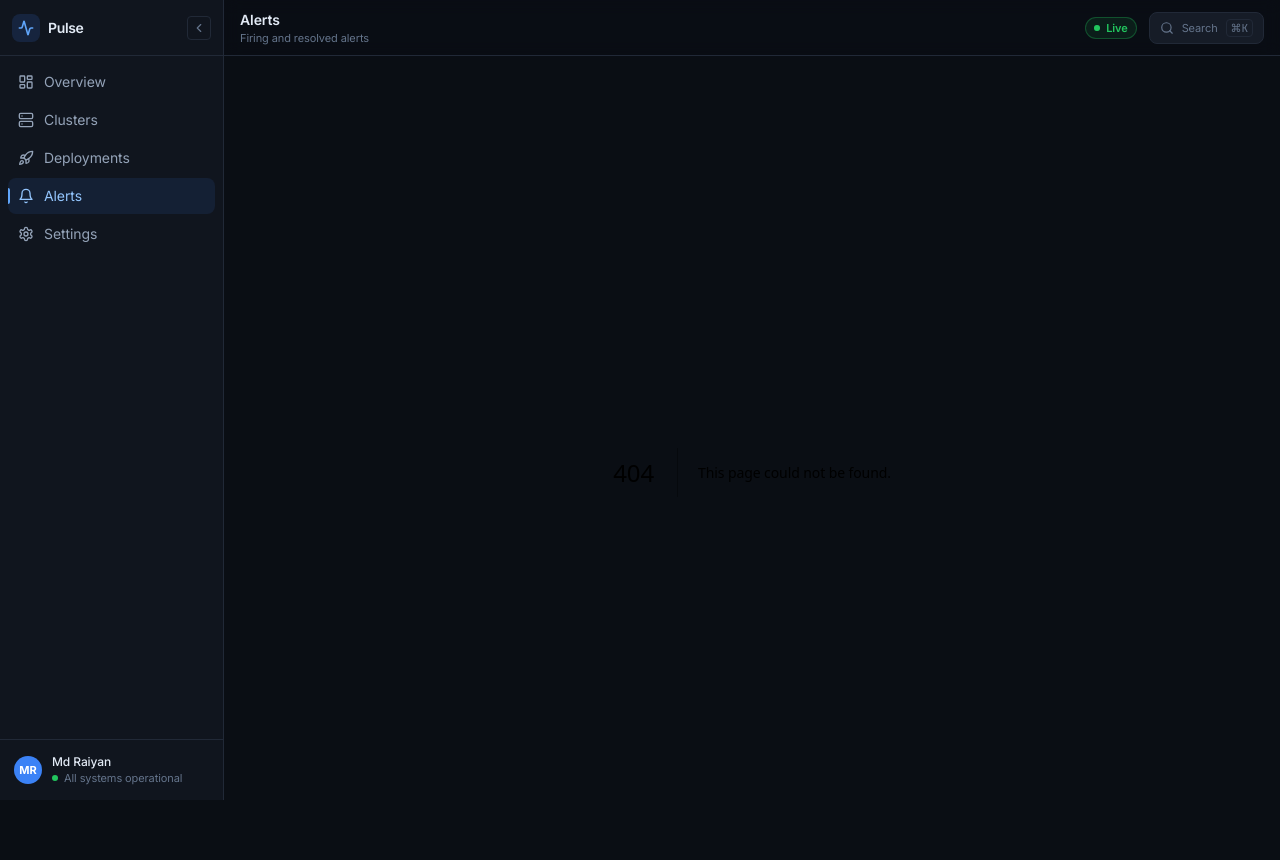
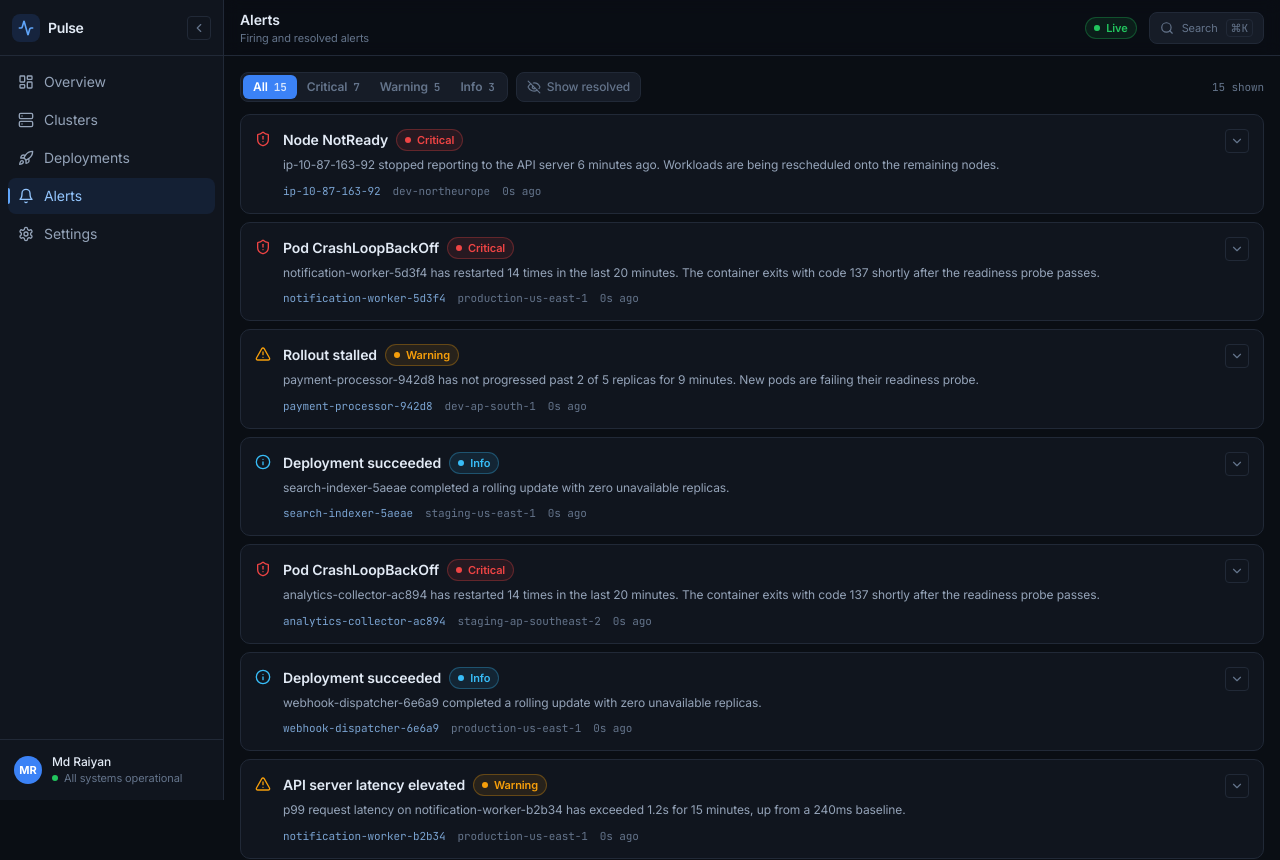
Before and after one commit to mdryaaan/pulse, a Next.js app: page /alerts in a window 1280 px wide. Before the commit this address had no page. Shown: the top 860 px of the page. Built offline with nearby package versions, Linux system fonts and the light colour scheme.

Commit message:
feat(pages): add alerts page with severity tabs and resolved toggle

```diff
--- /dev/null
+++ b/app/alerts/page.tsx
@@ -0,0 +1,127 @@
+'use client';
+
+import { useEffect, useMemo, useState } from 'react';
+import { EyeOff } from 'lucide-react';
+
+import AlertCard from '@/components/ui/AlertCard';
+import { getAlerts } from '@/lib/mockData';
+import { EPOCH_ANCHOR } from '@/lib/simulate';
+import { cx } from '@/lib/utils';
+import type { Severity } from '@/lib/types';
+
+type Tab = 'all' | Severity;
+
+const TABS: { value: Tab; label: string }[] = [
+  { value: 'all', label: 'All' },
+  { value: 'critical', label: 'Critical' },
+  { value: 'warning', label: 'Warning' },
+  { value: 'info', label: 'Info' },
+];
+
+export default function AlertsPage() {
+  const [tab, setTab] = useState<Tab>('all');
+  const [showResolved, setShowResolved] = useState(false);
+
+  // Resolved state is per-session, layered over the seeded data rather than
+  // mutating it, so a reload returns to a known baseline.
+  const [overrides, setOverrides] = useState<Record<string, boolean>>({});
+
+  const [now, setNow] = useState(EPOCH_ANCHOR);
+  useEffect(() => setNow(Date.now()), []);
+
+  const base = getAlerts();
+  const alerts = useMemo(
+    () => base.map((alert) => ({ ...alert, resolved: overrides[alert.id] ?? alert.resolved })),
+    [base, overrides],
+  );
+
+  const counts = useMemo(() => {
+    const open = alerts.filter((a) => !a.resolved);
+    return {
+      all: open.length,
+      critical: open.filter((a) => a.severity === 'critical').length,
+      warning: open.filter((a) => a.severity === 'warning').length,
+      info: open.filter((a) => a.severity === 'info').length,
+    };
+  }, [alerts]);
+
+  const visible = alerts.filter((alert) => {
+    if (!showResolved && alert.resolved) return false;
+    if (tab !== 'all' && alert.severity !== tab) return false;
+    return true;
+  });
+
+  const toggleResolved = (id: string) =>
+    setOverrides((previous) => {
+      const current = alerts.find((a) => a.id === id)?.resolved ?? false;
+      return { ...previous, [id]: !current };
+    });
+
+  return (
+    <div className="space-y-3">
+      <div className="flex flex-wrap items-center gap-2">
+        <div
+          role="tablist"
+          aria-label="Filter by severity"
+          className="flex rounded-control border border-edge bg-raised p-0.5"
+        >
+          {TABS.map((option) => {
+            const active = tab === option.value;
+            return (
+              <button
+                key={option.value}
+                type="button"
+                role="tab"
+                aria-selected={active}
+                onClick={() => setTab(option.value)}
+                className={cx(
+                  'flex items-center gap-1.5 rounded-[6px] px-2.5 py-1 text-xs font-semibold transition-colors',
+                  active ? 'bg-accent-500 text-white' : 'text-fg-dim hover:text-fg',
+                )}
+              >
+                {option.label}
+                <span
+                  className={cx('font-mono text-2xs', active ? 'text-white/80' : 'text-fg-dim')}
+                >
+                  {counts[option.value]}
+                </span>
+              </button>
+            );
+          })}
+        </div>
+
+        <button
+          type="button"
+          onClick={() => setShowResolved((s) => !s)}
+          aria-pressed={showResolved}
+          className={cx(
+            'flex items-center gap-1.5 rounded-control border px-2.5 py-1.5 text-xs font-medium transition-colors',
+            showResolved
+              ? 'border-accent-500 bg-accent-500/10 text-accent-300'
+              : 'border-edge bg-raised text-fg-dim hover:text-fg',
+          )}
+        >
+          <EyeOff className="h-3.5 w-3.5" aria-hidden="true" />
+          {showResolved ? 'Hiding nothing' : 'Show resolved'}
+        </button>
+
+        <span className="ml-auto font-mono text-2xs text-fg-dim">{visible.length} shown</span>
+      </div>
+
+      <div className="space-y-2">
+        {visible.map((alert) => (
+          <AlertCard key={alert.id} alert={alert} now={now} onToggleResolved={toggleResolved} />
+        ))}
+
+        {visible.length === 0 && (
+          <div className="panel p-10 text-center">
+            <p className="text-sm text-fg-muted">No alerts match those filters.</p>
+            <p className="mt-1 font-mono text-2xs text-fg-dim">
+              {showResolved ? 'Nothing here at all.' : 'Try enabling “Show resolved”.'}
+            </p>
+          </div>
+        )}
+      </div>
+    </div>
+  );
+}
```
